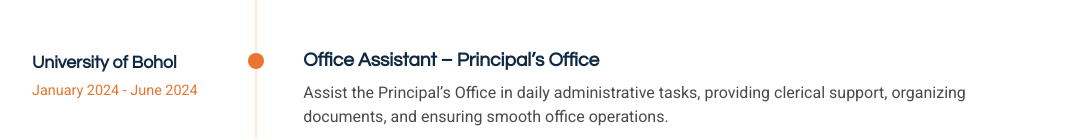
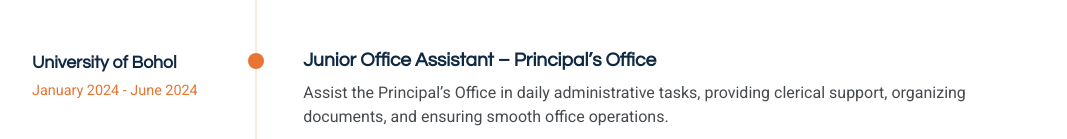
Before and after one commit to Prince-140/VA-Portfolio, a plain HTML site: page EasyFolio/index.html in a window 1280 px wide. Shown: the part 2411-2550 px from the top of the page, without its empty margins (50-1117 px from the left). Drawn offline with Linux system fonts and the light colour scheme.

Commit message:
Edited the Job experence to juinor office assistant

```diff
--- a/EasyFolio/index.html
+++ b/EasyFolio/index.html
@@ -308,7 +308,7 @@
                     </div>
                     <div class="timeline-dot"></div>
                     <div class="timeline-right">
-                      <h3 class="position">Office Assistant – Principal’s Office</h3>
+                      <h3 class="position">Junior Office Assistant – Principal’s Office</h3>
                       <p class="description">
                         Assist the Principal’s Office in daily administrative tasks, providing clerical support, organizing documents, and ensuring smooth office operations.
                       </p>
```
